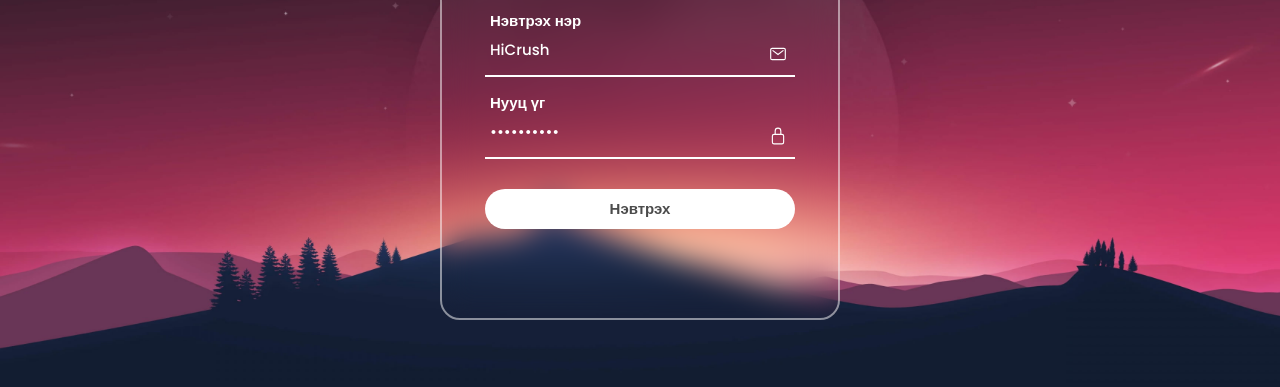
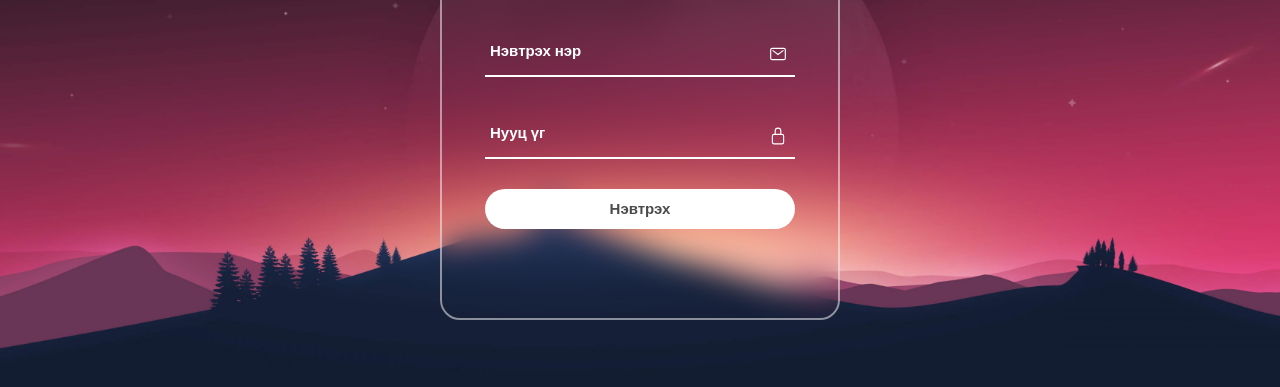
Before and after one commit to EstrellaAndCrush/Estrella, a plain HTML site: page index.html in a window 1280 px wide. Shown: the part 305-692 px from the top of the page. Drawn offline with nearby package versions, Linux system fonts and the light colour scheme; a web font is replaced by a local one.

Commit message:
nuuts ug arilgaw

```diff
--- a/index.html
+++ b/index.html
@@ -398,12 +398,12 @@
 						<h2 id ="h2id">Зөвхөн Crush-даа</h2>
 						<div class="inputbox">
 							<ion-icon name="mail-outline"></ion-icon>
-							<input type="text" id="email" value="HiCrush" required>
+							<input type="text" id="email"  required>
 							<label for="">Нэвтрэх нэр</label>
 						</div>
 						<div class="inputbox">
 							<ion-icon name="lock-closed-outline"></ion-icon>
-							<input type="password" id="password" value="HiEstrella" required>
+							<input type="password" id="password"  required>
 							<label for="">Нууц үг</label>
 						</div>
 
```
